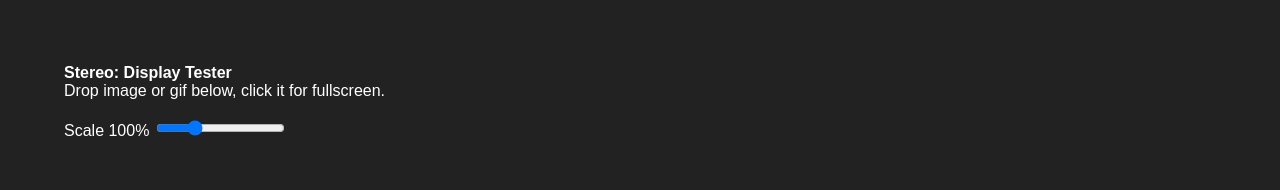
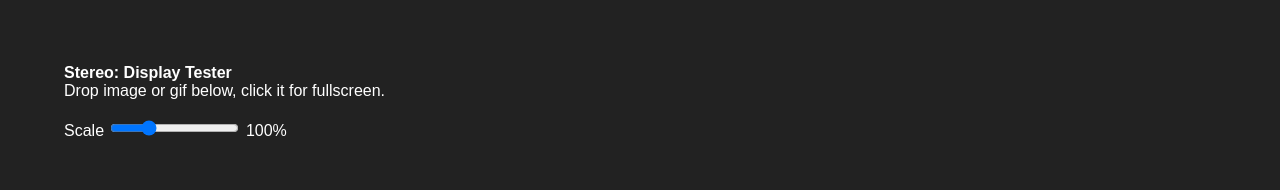
Before and after one commit to mikotalik/zeroweb, a plain HTML site: page stereo/index.html in a window 1280 px wide. Shown: the top 190 px of the page. Drawn offline with Linux system fonts and the light colour scheme.

Commit message:
Update scale value position

```diff
--- a/stereo/index.html
+++ b/stereo/index.html
@@ -17,8 +17,9 @@
         Drop image or gif below, click it for fullscreen.
         <br>
         <br>
-        Scale <span id="scale-value">100%</span>
+        Scale
         <input id="scale" type="range" min="25" max="300" step="25" value="100">
+        <span id="scale-value">100%</span>
     </div>
 
     <div id="surface">
```
